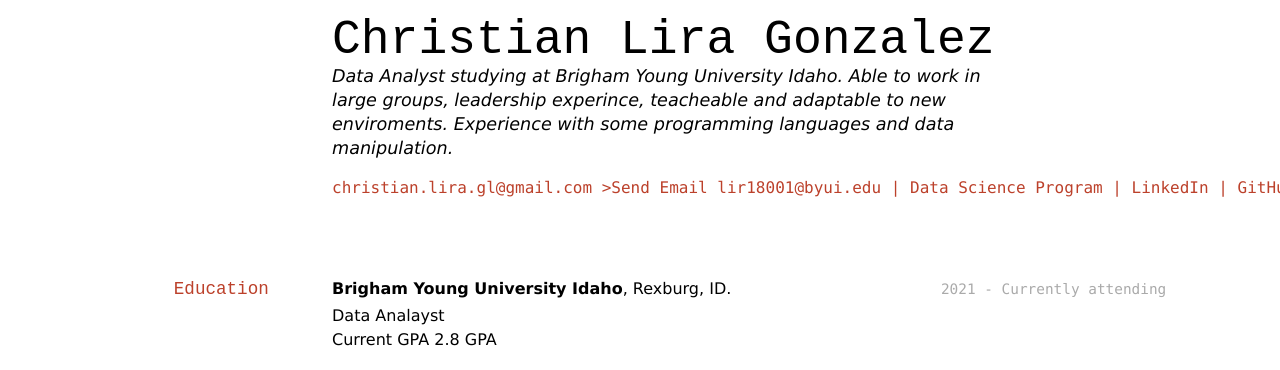
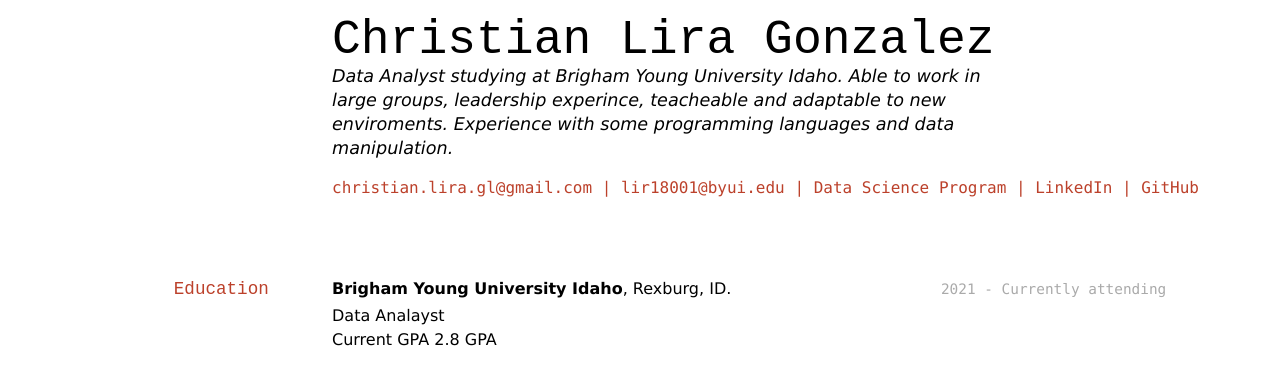
Before and after one commit to ChristianLG2/Christian_Lira_online_resume, a Jekyll site: the page built from docs/index.md, in a window 1280 px wide. Shown: the top 370 px of the page. Built offline with Jekyll 4.4.1, drawn with Linux system fonts in a browser that asks for light colours.

Commit message:
no email

```diff
--- a/docs/index.md
+++ b/docs/index.md
@@ -6,8 +6,8 @@ title: Christian Lira's Resume
 Data Analyst studying at Brigham Young University Idaho. Able to work in large groups, leadership experince, teacheable and adaptable to new enviroments. Experience with some programming languages and data manipulation.
 
 <div id="webaddress">
-<a href="email">christian.lira.gl@gmail.com >Send Email</a>
-<a href="email">lir18001@byui.edu</a>
+<a href="#">christian.lira.gl@gmail.com </a>
+| <a href="#">lir18001@byui.edu</a>
 | <a href="https://byuidatascience.github.io/development.html">Data Science Program</a>
 | <a href="https://www.linkedin.com/in/christian-lira-6598341b9/">LinkedIn</a>
 | <a href="https://github.com/ChristianLG2">GitHub</a>
```
